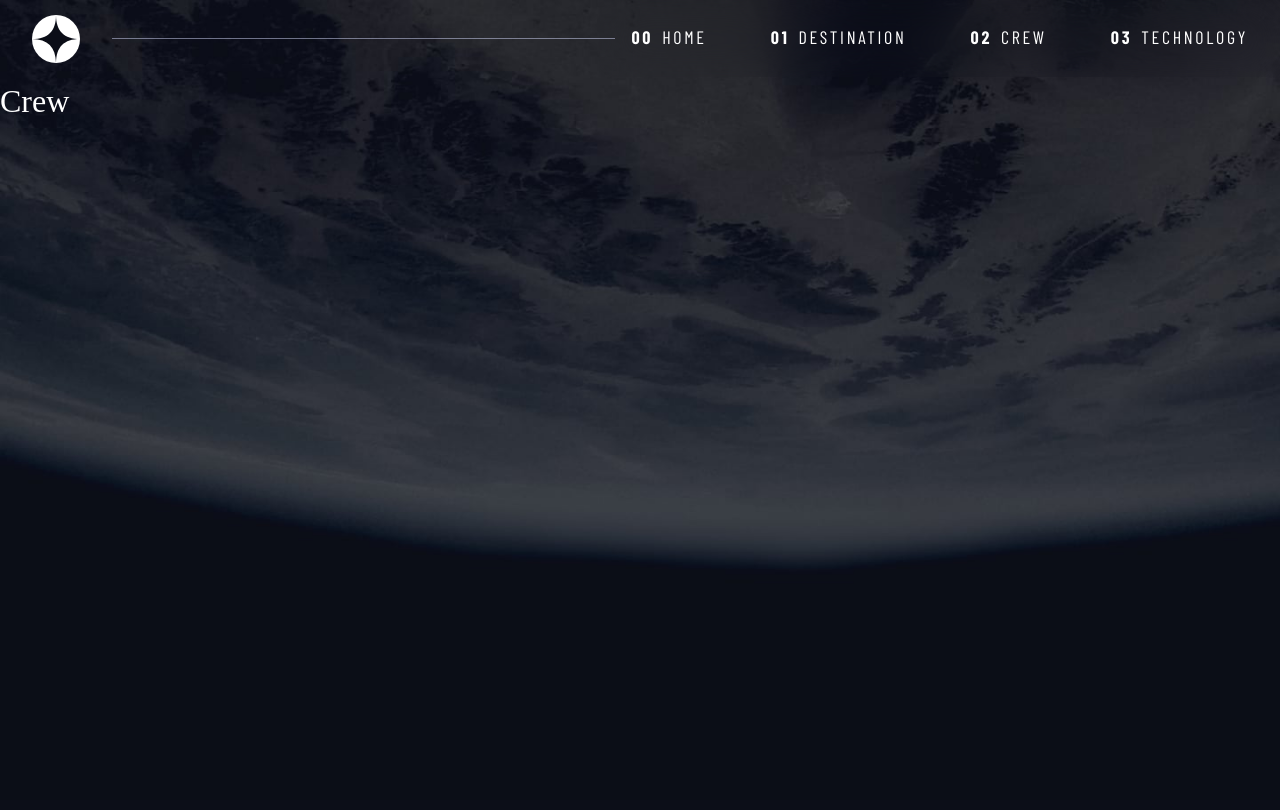
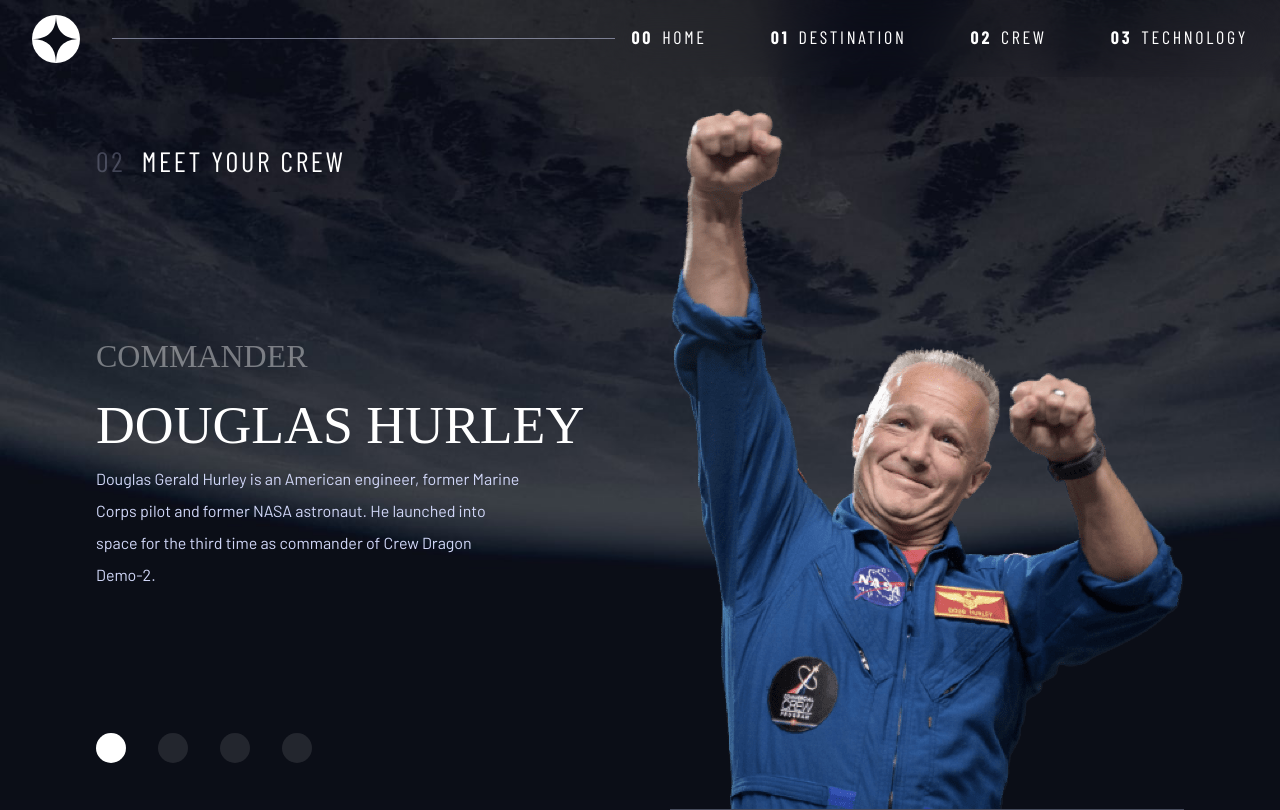
Before and after one commit to kamiliano1/space-tourism-website, a React (Vite) app in the folder space-tourism/: page /crew in a window 1280 px wide. Built offline with nearby package versions, Linux system fonts and the light colour scheme; a web font is replaced by a local one.

Commit message:
DotIndicator, Crew website
Added Dot Indicator component
Created Crew page for mobile, tablet and desktop sizes

```diff
--- /dev/null
+++ b/space-tourism/src/components/DotIndicator.jsx
@@ -0,0 +1,10 @@
+export default function DotIndicator() {
+    return (
+        <div className="indicators dots-indicators flex">
+            <button aria-selected="true" aria-controls="moon-tab" className="upper-case f-c-light ff-barlow "><span class="sr-only">Moon</span></button>
+            <button aria-selected="false" aria-controls="mars-tab" className="upper-case f-c-light ff-barlow "><span class="sr-only">Mars</span></button>
+            <button aria-selected="false" aria-controls="europa-tab" className="upper-case f-c-light ff-barlow"  ><span class="sr-only">Europa</span></button>
+            <button aria-selected="false" aria-controls="europa-tab" className="upper-case f-c-light ff-barlow"  ><span class="sr-only">Europa</span></button>
+        </div>
+    )
+}
--- a/space-tourism/src/index.css
+++ b/space-tourism/src/index.css
@@ -178,7 +178,7 @@ body {
 
 @media(min-width:56rem) {
   .grid {
-    grid-template-columns: 2rem 1fr 1fr 2rem ;
+    grid-template-columns: 2rem 1fr 1fr 2rem;
 
   }
 
@@ -342,7 +342,7 @@ body {
 .dots-indicators > * {
   border: none;
   background: hsl(var(--color-white) /.1);
-  padding: .5em;
+  padding: clamp(.625rem, 2vw , .9375rem);
   border-radius: 50%;
   --underline-gap: .3rem;
 }
@@ -760,7 +760,6 @@ nav .opened-navigation {
       "title title ."
       "indicators content image"
       "indicators content image";
-      /* --flow-space: 0; */
       --gap: 2rem;
   }
   .grid--technology article {
@@ -776,3 +775,85 @@ nav .opened-navigation {
     max-width: 90rem;
   }
 }
+
+/* Crew */
+
+.grid--crew {
+  text-align: center;
+  margin-block: 1rem;
+  grid-template-areas:
+  "title"
+  "image"
+  "indicators"
+  "content";
+}
+.grid--crew h2 span {
+  display: block;
+}
+
+.crew--underline {
+  grid-area: image;
+  border-bottom: 1px solid hsl(var(--color-light) / .3);
+}
+
+.grid--crew img {
+  width: 60%;
+  margin-inline: auto;
+}
+.grid--crew > h1 {
+  grid-area: title;
+}
+
+.grid--crew > .dots-indicators {
+  grid-area: indicators;
+}
+
+.grid--crew > article {
+  grid-area: content;
+  line-height: 2;
+}
+.grid--crew h2 {
+  color: hsl(var(--color-white) /0.4);
+}
+.grid--crew h2 span {
+  color: hsl(var(--color-white) / 1);
+}
+
+@media(min-width:35rem) {
+  .grid--crew > h1 {
+    justify-self: start;
+    /* padding-inline: 2rem; */
+  }
+}
+
+@media(min-width:56rem) {
+  .grid--crew {
+    /* margin-top: clamp(2rem, 10vw, 10rem); */
+    text-align: start;
+    /* grid-template-columns: 100px 3fr 2fr; */
+    grid-template-areas:
+      ". title image ."
+      ". content image ."
+      ". indicators image .";
+      --gap: 2rem;
+      justify-items: start;
+  }
+  .grid--crew img {
+    width: 100%;
+  }
+  .crew--underline {
+    align-self: end;
+    justify-self: end;
+
+  }
+  .grid--crew > .dots-indicators {
+    justify-self: start;
+  }
+
+  .grid--crew article > h2 > span {
+    font-size: min(3.5rem, 4.2vw);
+    line-height: 1.4;
+  }
+
+
+}
--- a/space-tourism/src/pages/Crew.jsx
+++ b/space-tourism/src/pages/Crew.jsx
@@ -1,5 +1,18 @@
+import commanderImg from "/assets/crew/image-douglas-hurley.png"
+import DotIndicator from "../components/DotIndicator"
+
 export default function Crew() {
     return (
-        <h1>Crew</h1>
+        <main className="container grid grid--crew flow">
+            <h1 className="upper-case f-c-white fs-500 letter-spacing-270 ff-barlow"><span className="index-grey">02</span> Meet your crew</h1>
+            <div className="crew--underline">
+                <img src={commanderImg} alt="Douglas Hurley" />
+            </div>
+            <DotIndicator />
+            <article>
+                <h2 className="fs-600 upper-case ff-belle"> Commander <span className="fs-700">Douglas Hurley</span></h2>
+                <p className="f-c-light ff-barlow-reg max-width-45ch">Douglas Gerald Hurley is an American engineer, former Marine Corps pilot and former NASA astronaut. He launched into space for the third time as commander of Crew Dragon Demo-2.</p>
+            </article>
+        </main>
     )
 }
```
Also changed, not shown: space-tourism/src/components/Navbar.jsx (+0 -16 lines).
